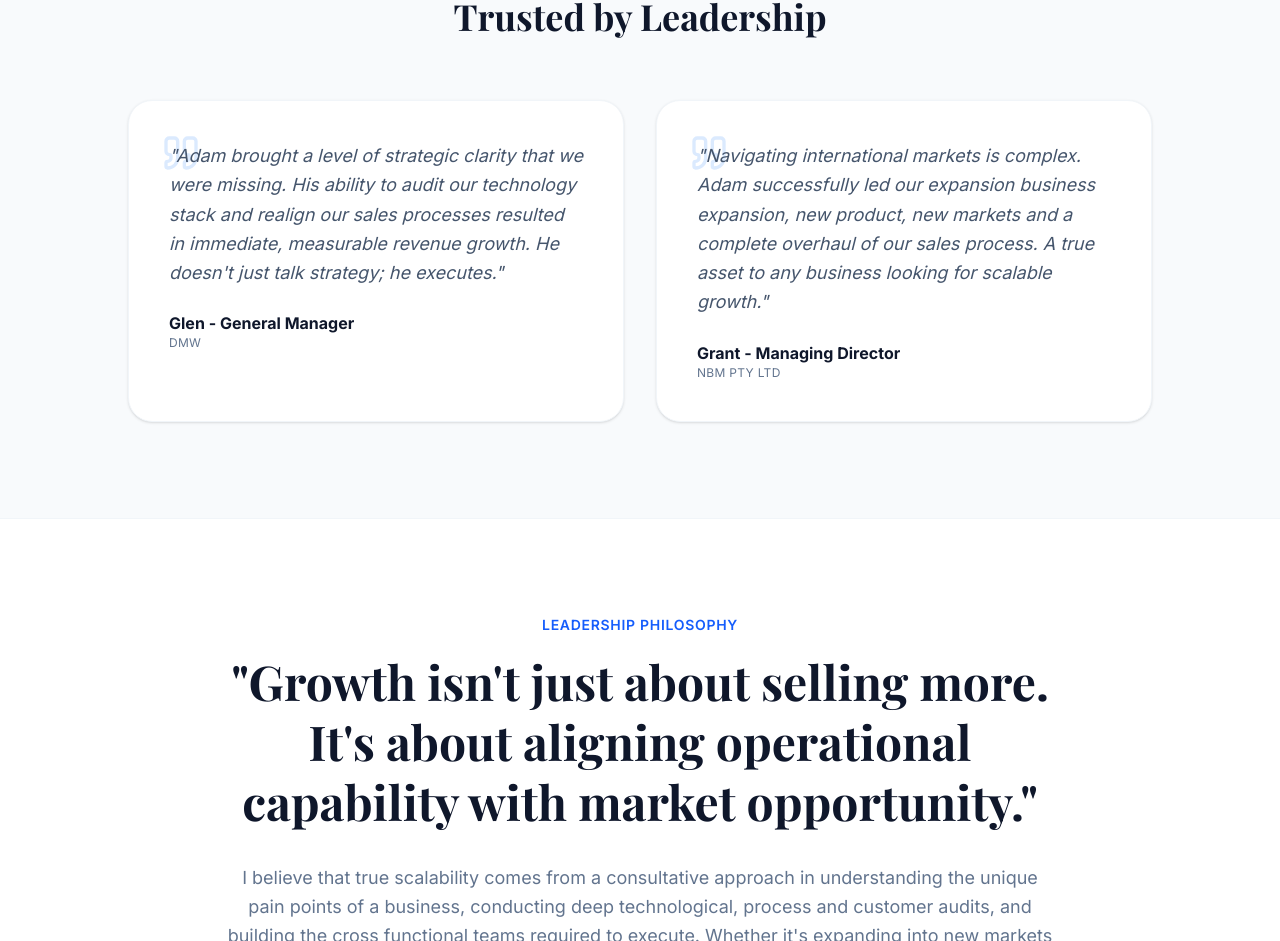
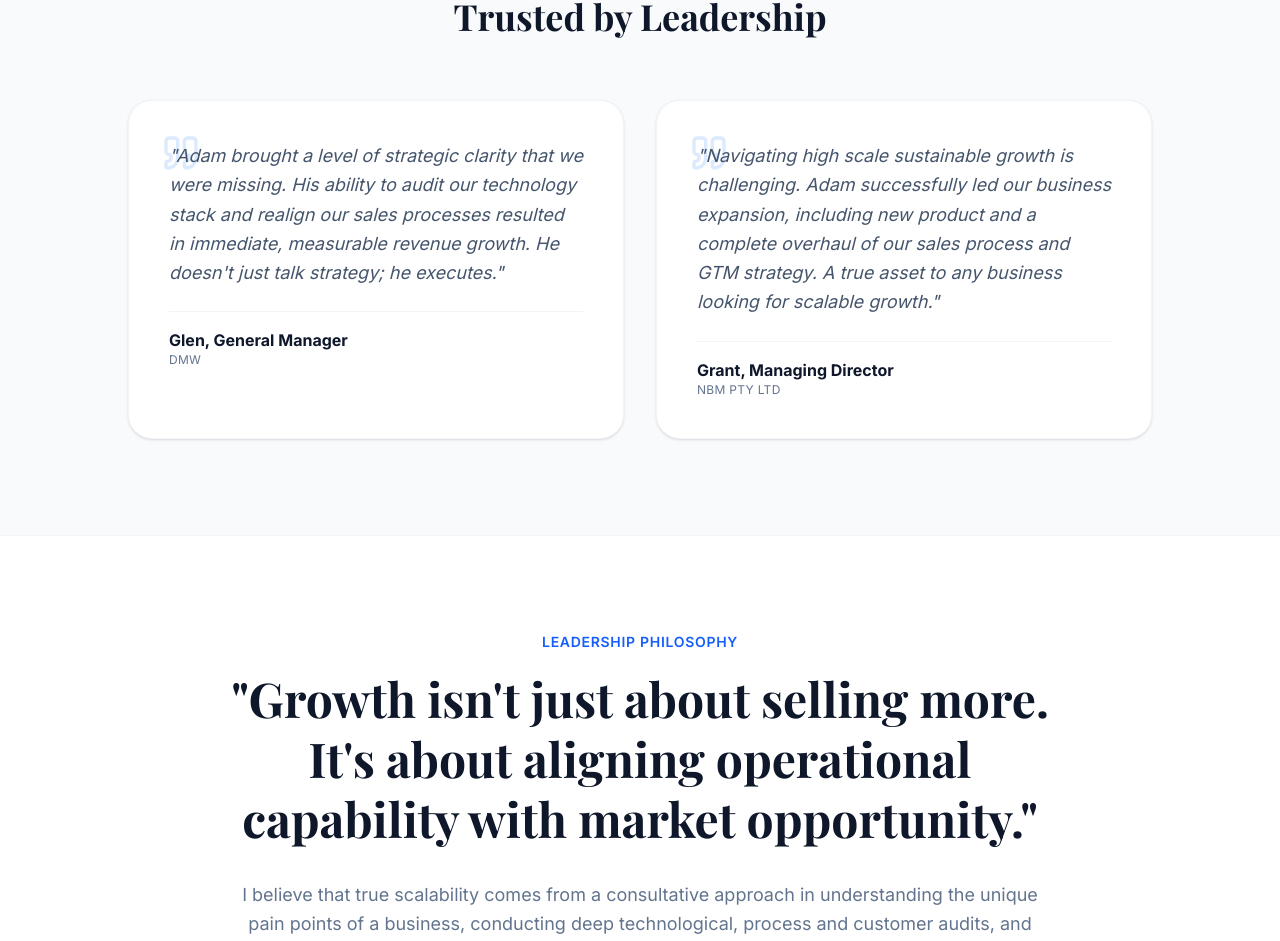
Before and after one commit to AJ-434/adam-wallace-portfolio, a React (Vite) app: page / in a window 1280 px wide. Shown: the part 4840-5781 px from the top of the page. Built offline with nearby package versions, Linux system fonts and the light colour scheme; a web font is replaced by a local one.

Commit message:
Update testimonials, reorder sections, fix spelling

```diff
--- a/components/Testimonials.tsx
+++ b/components/Testimonials.tsx
@@ -18,8 +18,8 @@ const Testimonials: React.FC = () => {
             <p className="text-slate-600 text-lg leading-relaxed relative z-10 mb-6 italic">
               "Adam brought a level of strategic clarity that we were missing. His ability to audit our technology stack and realign our sales processes resulted in immediate, measurable revenue growth. He doesn't just talk strategy; he executes."
             </p>
-            <div>
-              <div className="font-bold text-slate-900">Glen - General Manager</div>
+            <div className="pt-4 border-t border-slate-100">
+              <div className="font-bold text-slate-900">Glen, General Manager</div>
               <div className="text-xs text-slate-500 uppercase tracking-wide">DMW</div>
             </div>
           </div>
@@ -28,10 +28,10 @@ const Testimonials: React.FC = () => {
           <div className="bg-white p-10 rounded-3xl shadow-sm border border-slate-100 relative">
             <Quote className="absolute top-8 left-8 w-10 h-10 text-blue-100" />
             <p className="text-slate-600 text-lg leading-relaxed relative z-10 mb-6 italic">
-              "Navigating international markets is complex. Adam successfully led our expansion business expansion, new product, new markets and a complete overhaul of our sales process. A true asset to any business looking for scalable growth."
+              "Navigating high scale sustainable growth is challenging. Adam successfully led our business expansion, including new product and a complete overhaul of our sales process and GTM strategy. A true asset to any business looking for scalable growth."
             </p>
-            <div>
-              <div className="font-bold text-slate-900">Grant - Managing Director</div>
+            <div className="pt-4 border-t border-slate-100">
+              <div className="font-bold text-slate-900">Grant, Managing Director</div>
               <div className="text-xs text-slate-500 uppercase tracking-wide">NBM Pty Ltd</div>
             </div>
           </div>
```
